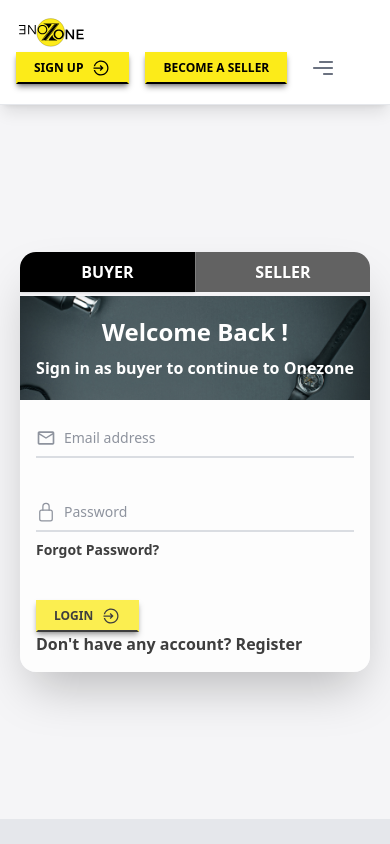
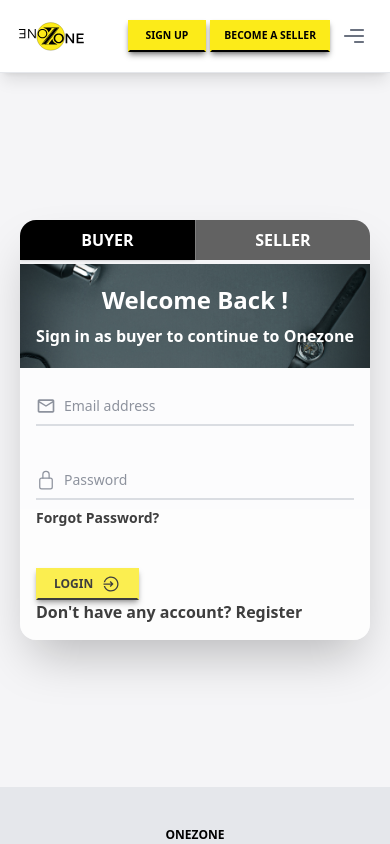
Before and after one commit to jitendrakumar0/one-zone, a React (Create React App) app: page / in a window 390 px wide. Shown: the top 844 px of the page. Built offline with nearby package versions, Linux system fonts and the light colour scheme.

Commit message:
responsive

```diff
--- a/src/components/Header2/Header2.jsx
+++ b/src/components/Header2/Header2.jsx
@@ -218,20 +218,20 @@
           <Link to="/home" className="flex items-center space-x-3">
             <img src={Logo} className="md:h-12 h-8" alt="Flowbite Logo" />
           </Link>
-          <div className="flex md:order-2 space-x-3 md:space-x-0 items-center md:gap-3 gap-1">
+          <div className="flex md:order-2  md:space-x-0 items-center md:gap-3 gap-1">
             {/* <Link className="bg-theme1 inline-flex items-center justify-center md:size-9 size-7 rounded-md text-black md:hover:bg-black md:hover:text-theme1 duration-300">
               <LuBellDot className="size-4" />
             </Link> */}
             {/* {!auth ? ( */}
               <Link
                 to="/signup"
-                className="text-black bg-theme1 border-2 border-theme1 border-b-black font-bold text-xs uppercase md:px-6 px-4 md:py-2 py-1 text-center inline-flex items-center justify-center gap-2 duration-300 md:hover:bg-black md:hover:text-theme1 md:hover:border-theme1 shadow-md shadow-black/40"
+                className="text-black text-[0.65rem] md:h-[40px] h-[32px] bg-theme1 border-2 border-theme1 border-b-black font-bold md:text-xs uppercase md:px-6 px-4 md:py-2 py-1 text-center inline-flex items-center justify-center gap-2 duration-300 md:hover:bg-black md:hover:text-theme1 md:hover:border-theme1 shadow-md shadow-black/40"
               >
-                Sign Up <LiaSignInAltSolid className="size-5" />
+                Sign Up <LiaSignInAltSolid className="size-5 md:block hidden" />
               </Link>
               <Link
                 to="/signup"
-                className="text-black bg-theme1 border-2 border-theme1 md:h-[40px] h-[32px] border-b-black font-bold text-xs uppercase md:px-6 px-4 md:py-2 py-2 text-center inline-flex items-center justify-center gap-2 duration-300 md:hover:bg-black md:hover:text-theme1 md:hover:border-theme1 shadow-md shadow-black/40"
+                className="text-black text-[0.65rem] bg-theme1 border-2 border-theme1 md:h-[40px] h-[32px] border-b-black font-bold md:text-xs uppercase md:px-6 px-3 md:py-2 py-2 text-center inline-flex items-center justify-center gap-2 duration-300 md:hover:bg-black md:hover:text-theme1 md:hover:border-theme1 shadow-md shadow-black/40"
               >
                 Become A Seller
                 {/* <LiaSignInAltSolid className="size-5" /> */}
```
